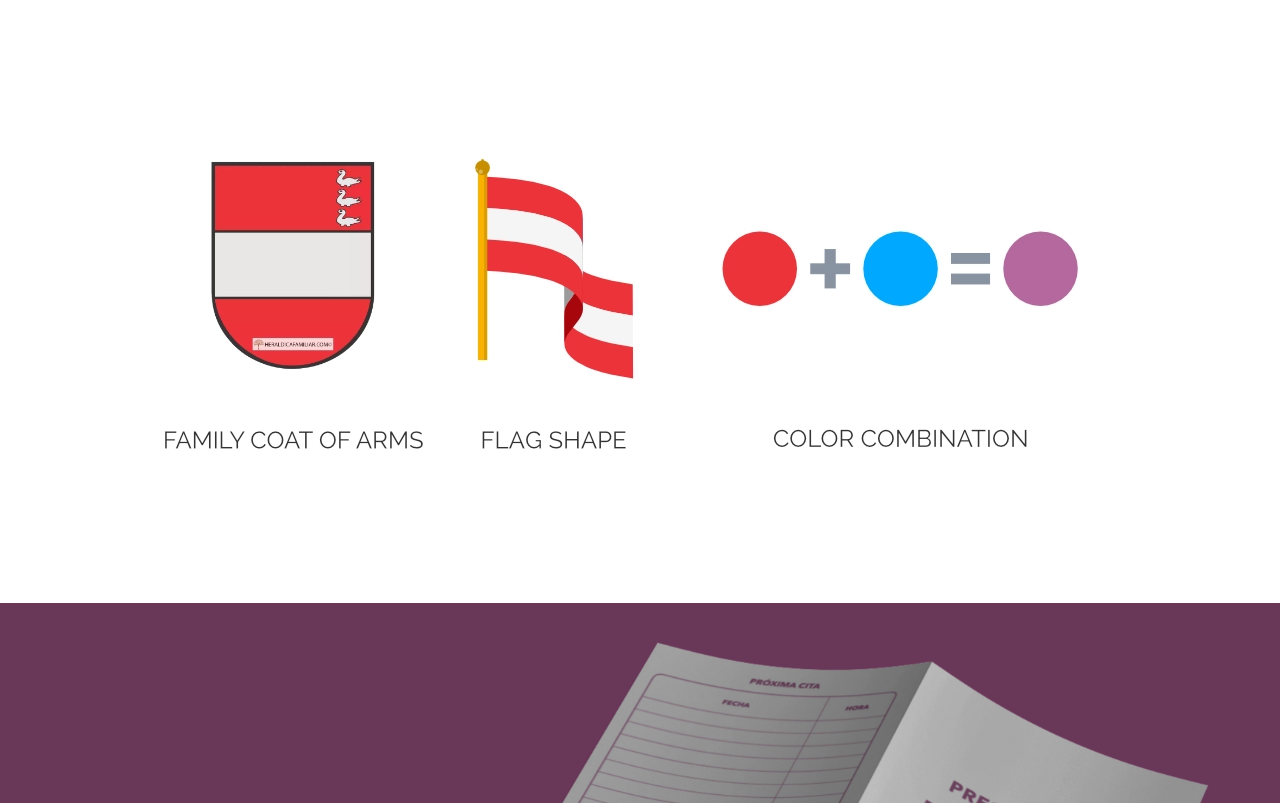
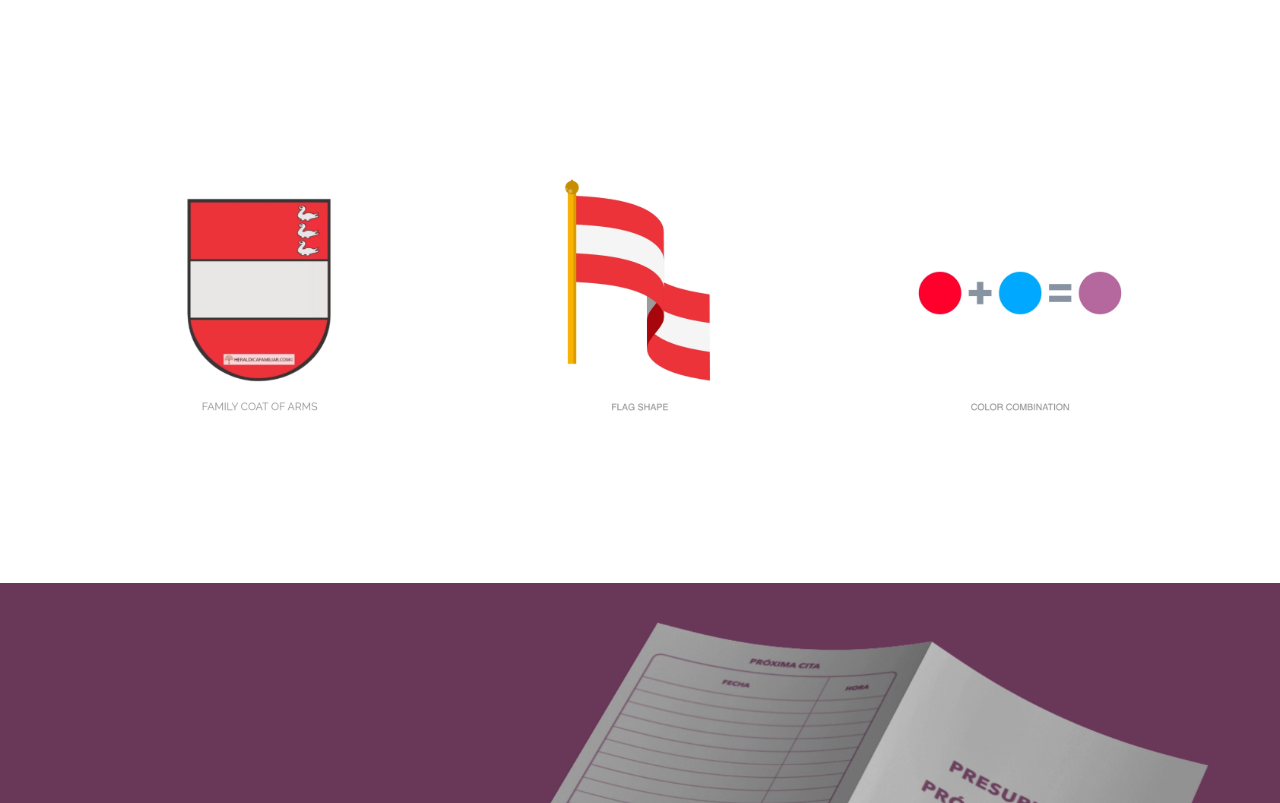
Before and after one commit to fidelhdz/fhdz, an Astro site: page /portfolio-dental-carranza in a window 1280 px wide. Shown: the part 1291-2094 px from the top of the page. Built offline with nearby package versions, Linux system fonts and the light colour scheme; Astro itself is replaced by a stand-in of ours.

Commit message:
Removing big banner and chunk it in small pieces

```diff
--- a/src/pages/portfolio-dental-carranza.astro
+++ b/src/pages/portfolio-dental-carranza.astro
@@ -41,7 +41,21 @@ import PortfolioTwoImages from "../components/portfolioTwoImages.astro";
 		</div>
 	</section>
 
-    <PauseSection image="/assets/images/portfolio/carranza/dc-context.webp" />
+    <section class="fh-portfolio-section">
+        <div class="container">
+            <div class="row">
+                <div class="col-12 col-lg-4">
+                    <img width="100%" src="/assets/images/portfolio/carranza/dc-coat.webp" alt="">
+                </div>
+                <div class="col-12 col-lg-4">
+                    <img width="100%" src="/assets/images/portfolio/carranza/dc-flag.webp" alt="">
+                </div>
+                <div class="col-12 col-lg-4">
+                    <img width="100%" src="/assets/images/portfolio/carranza/dc-color.webp" alt="">
+                </div>
+            </div>
+        </div>
+    </section>
 
     <PortfolioBigOne image="/assets/images/portfolio/carranza/dc-big.webp"/>
 
```
Also changed, not shown: public/assets/images/portfolio/carranza/dc-coat.webp (added), public/assets/images/portfolio/carranza/dc-color.webp (added), public/assets/images/portfolio/carranza/dc-flag.webp (added).
